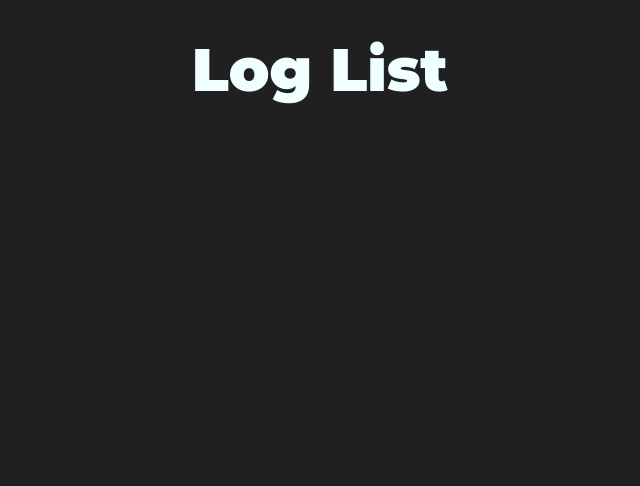
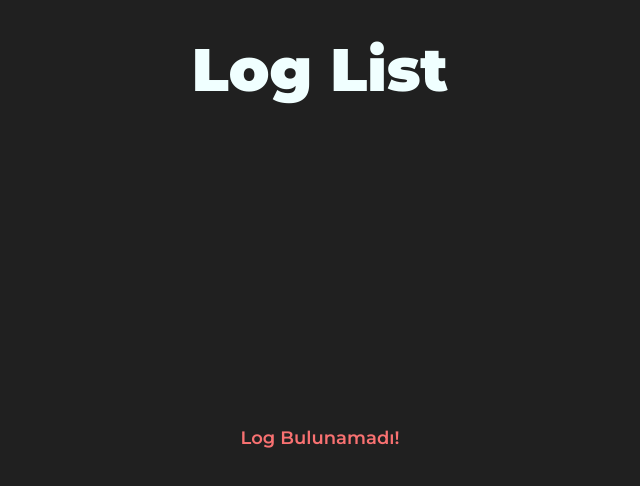
Before and after one commit to celikdev/rast-mobile-kanban-case, a Next.js app: page /logs in a window 1280 px wide. Shown: the top 486 px of the page, without its empty margins (320-960 px from the left). Built offline with nearby package versions, Linux system fonts and the light colour scheme.

Commit message:
fix: add list empty text in loglist

```diff
--- a/src/components/log/LogList.tsx
+++ b/src/components/log/LogList.tsx
@@ -8,9 +8,11 @@ const LogList = () => {
   const logs = getLogs();
   return (
     <div className="flex w-full h-[100%] justify-center gap-4">
-      {!logs ? (
+      {!logs.length ? (
         <div className="flex items-center justify-center w-full">
-          <HashLoader color="#F0FFFF" size={50} />
+          <h1 className="text-lg font-semibold text-red-400">
+            Log Bulunamadı!
+          </h1>
         </div>
       ) : (
         <div className="w-1/2 flex flex-col gap-4">
```
